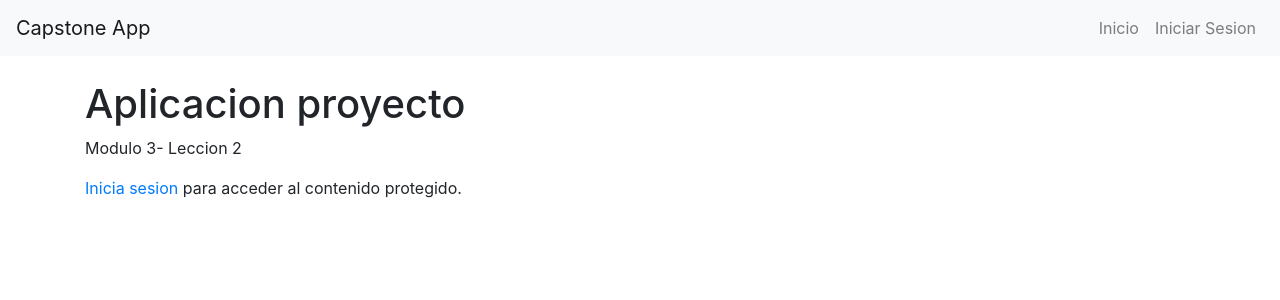
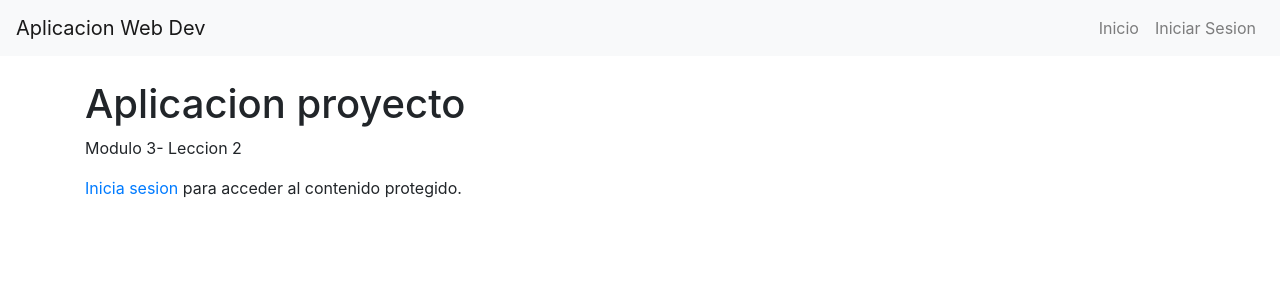
Before and after one commit to YadielTorres/COMP2052, a Flask app: page / in a window 1280 px wide. Shown: the top 300 px of the page. Run offline with Flask 3, Linux system fonts and the light colour scheme.

Commit message:
Add files via upload

```diff
--- a/mod 3 lec 2/templates/base.html
+++ b/mod 3 lec 2/templates/base.html
@@ -4,12 +4,11 @@
   <meta charset="utf-8">
   <meta name="viewport" content="width=device-width, initial-scale=1, shrink-to-fit=no">
   <link rel="stylesheet" href="https://cdn.jsdelivr.net/npm/bootstrap@4.6.2/dist/css/bootstrap.min.css">
-  <link rel="stylesheet" href="{{ url_for('static', filename='css/styles.css') }}">
   <title>{% block title %}Mi Aplicacion{% endblock %}</title>
 </head>
 <body>
   <nav class="navbar navbar-expand-lg navbar-light bg-light">
-    <a class="navbar-brand" href="{{ url_for('home') }}">Capstone App</a>
+    <a class="navbar-brand" href="{{ url_for('home') }}">Aplicacion Web Dev</a>
     <button class="navbar-toggler" type="button" data-toggle="collapse" data-target="#navbarNav" aria-controls="navbarNav" aria-expanded="false" aria-label="Toggle navigation">
       <span class="navbar-toggler-icon"></span>
     </button>
```
